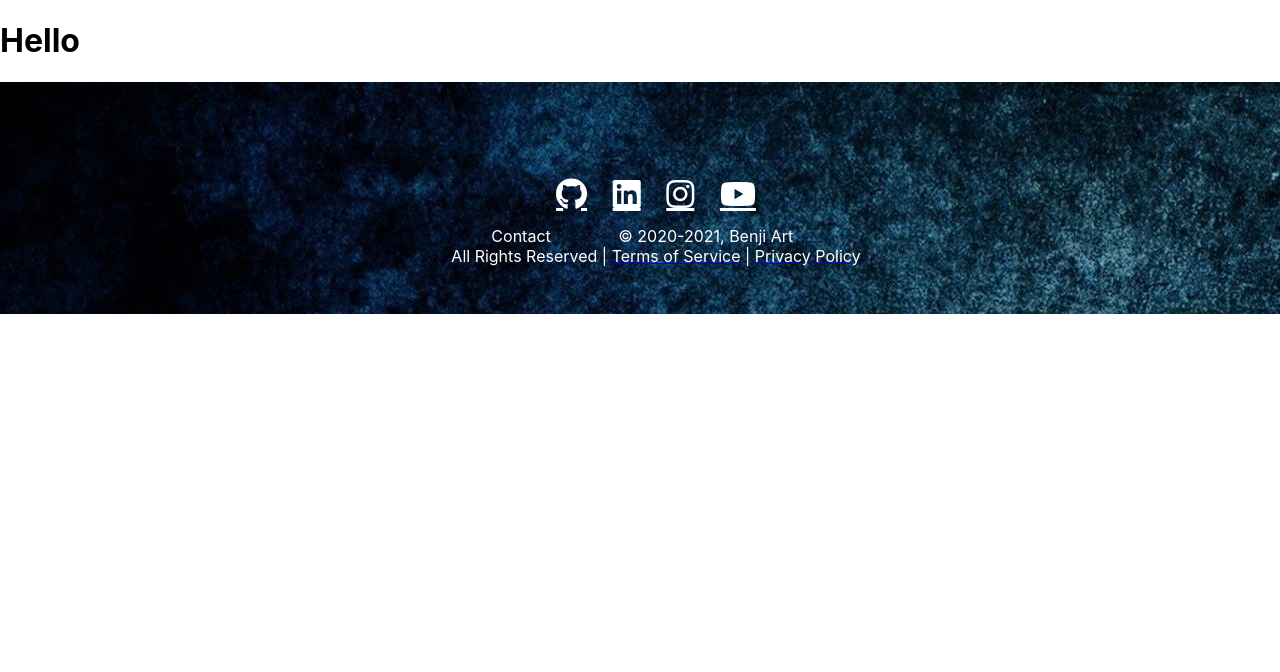
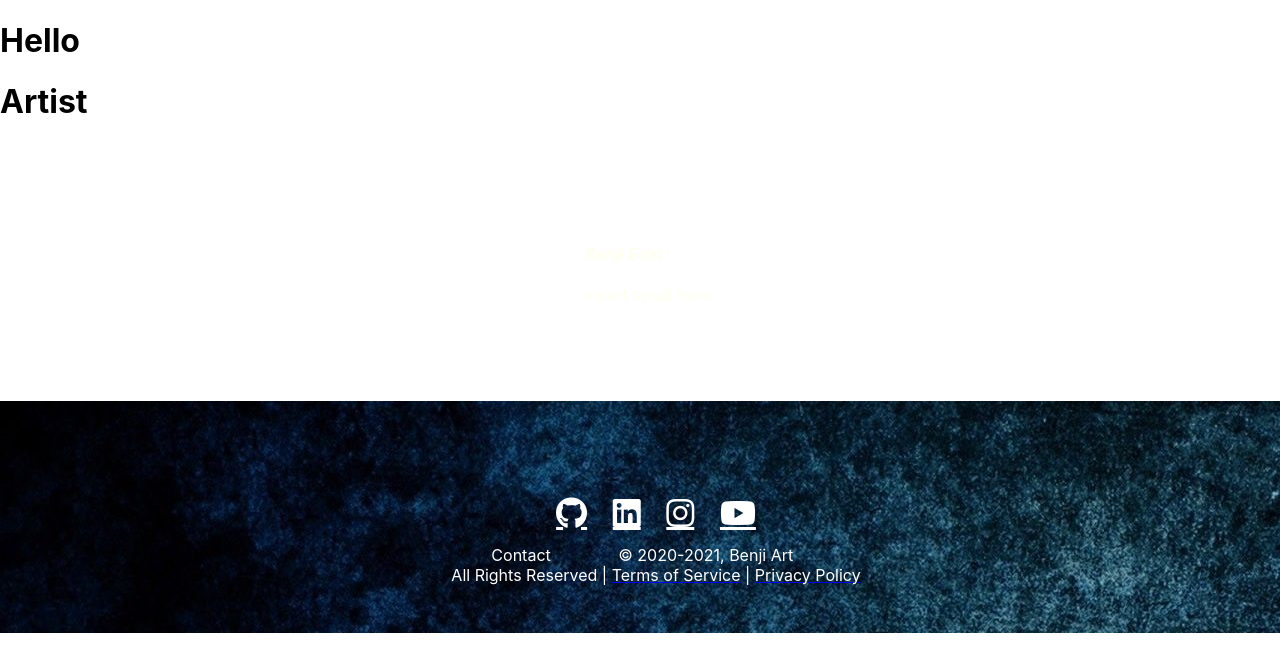
Before and after one commit to WiseFool92/benji-art, a React (Create React App) app: page /contact in a window 1280 px wide. Shown: the top 672 px of the page. Built offline with nearby package versions, Linux system fonts and the light colour scheme.

Commit message:
commented out code, now functional & ready for debugging the img implementation

```diff
--- a/src/App.jsx
+++ b/src/App.jsx
@@ -10,14 +10,14 @@ function App() {
   return (
     <Router>
       <Navbar />
-      {/* <Switch>
+      <Switch>
         <Route path ='/home'>
           <Home />
         </Route>
         <Route path ='/contact'>
           <Contact />
         </Route>
-      </Switch> */}
+      </Switch>
       <Footer />
     </Router>
   );
--- a/src/components/Contact/Contact.jsx
+++ b/src/components/Contact/Contact.jsx
@@ -0,0 +1,57 @@
+import React from 'react';
+// import Benji from '../Img/Benji.JPEG'
+
+function Contact() {
+
+  const contactStyle = {
+    marginLeft: '1.25vw',
+    marginRight: '1.25',
+    padding: '5rem',
+    fontWeight: 'normal',
+    display: 'flex',
+    alignItems: 'center',
+    justifyContent: 'space-around'
+  }
+
+  // const contactBenji = {
+  //   height: '55vh',
+  //   width: '15vw',
+  //   borderRadius: '5px',
+  //   boxShadow: '5px 5px 8px 5px rgba(0, 0, 0, 0.449)',
+  // }
+
+  const contactTitle = {
+    textAlign: 'center',
+    padding: '3rem',
+    marginTop: '0rem',
+    color: 'ivory',
+  }
+
+  const background = {
+    // backgroundImage: `url(${contactSplash})`,
+    height: '100%',
+    // backgroundSize: 'cover',
+  }
+
+  const textStyle = {
+    color: 'ivory'
+
+  }
+
+  return (
+    <>
+      <div style={background}>
+        <h1 stlye={contactTitle}>Artist</h1>
+        <div className='row' style={contactStyle}>
+          <div className='col-md-4'>
+            {/* <img src={Benji} style={contactBenji} alt='benji' /> */}
+            <em><h4 style={textStyle}>Benji Echt</h4></em>
+            <p style={textStyle}>insert email here</p>
+          </div>
+        </div>
+      </div>
+    </>
+  )
+};
+
+export default Contact;
```
Also changed, not shown: src/components/Img/Benji.JPEG (added).
